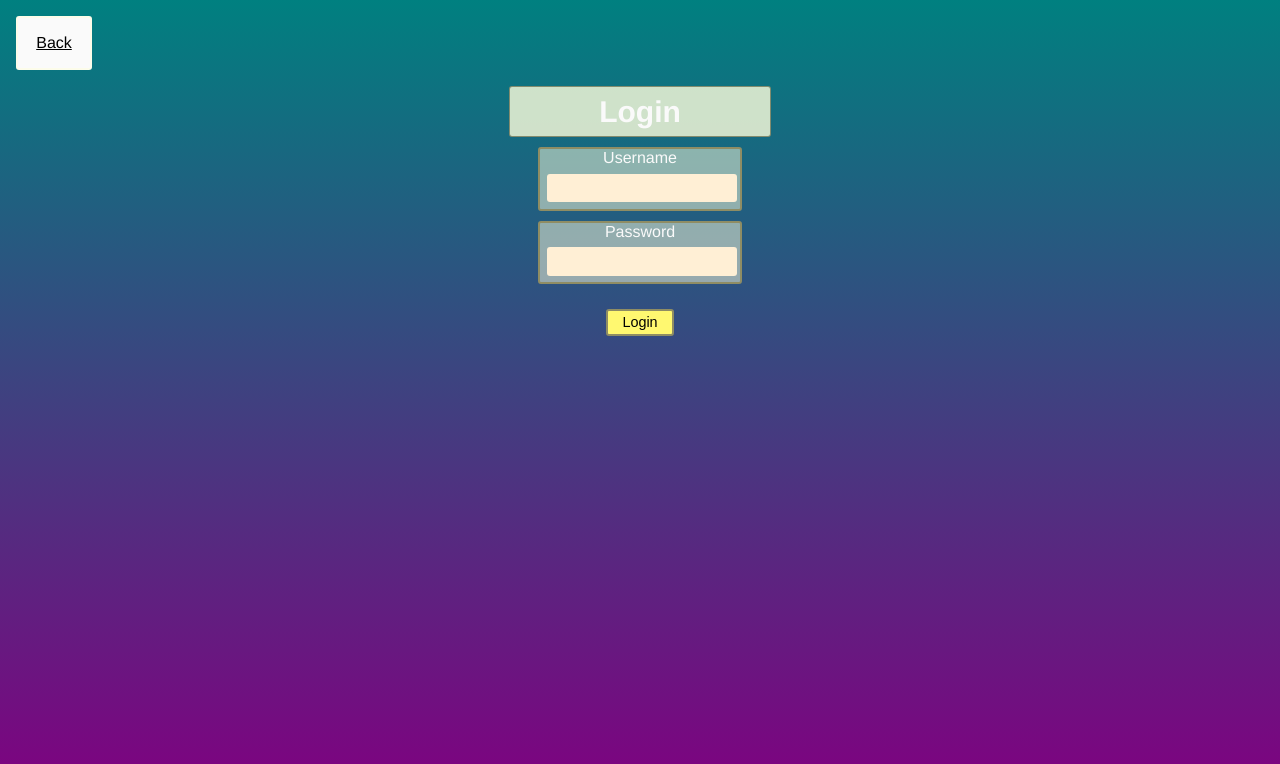
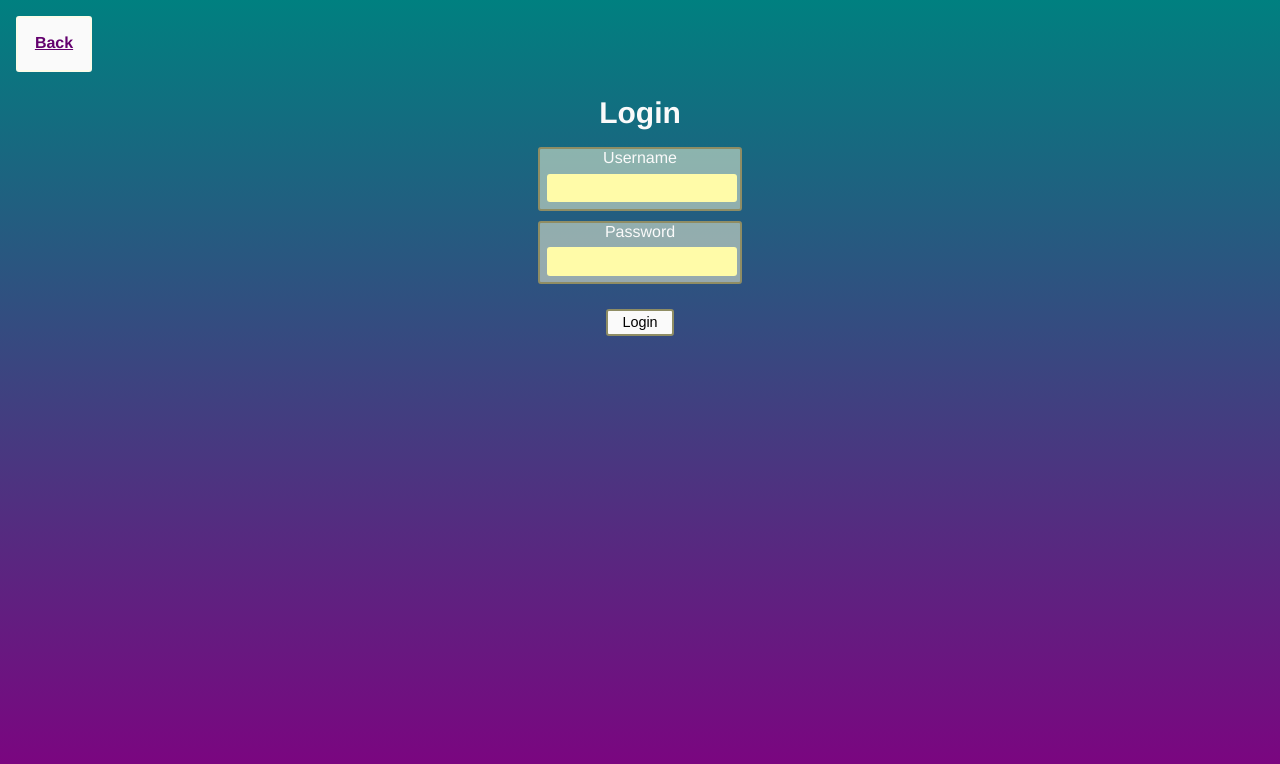
Before and after one commit to Magikarppi/Habit-Tracker, a React (Create React App) app in the folder frontend/: page /login in a window 1280 px wide. Shown: the top 764 px of the page. Built offline with nearby package versions, Linux system fonts and the light colour scheme; no server answers.

Commit message:
More styling, style break in habit list

```diff
--- a/frontend/src/App.tsx
+++ b/frontend/src/App.tsx
@@ -27,6 +27,7 @@
   LoggedInUser,
 } from './types';
 import GlobalStyle from './globalStyle';
+import LoginSignUp from './components/LoginSignUp';
 
 const App = () => {
   const [quote, setQuote] = useState('');
@@ -348,9 +349,10 @@
               redirect ? (
                 <Redirect to={redirect} />
               ) : (
-                <Signup
+                <LoginSignUp
                   username={removeReset(username)}
                   password={removeReset(password)}
+                  handleLoginSubmit={handleLoginSubmit}
                   handleSignUpSubmit={handleSignUpSubmit}
                 />
               )
@@ -363,10 +365,11 @@
               redirect ? (
                 <Redirect to={redirect} />
               ) : (
-                <Login
+                <LoginSignUp
                   username={removeReset(username)}
                   password={removeReset(password)}
                   handleLoginSubmit={handleLoginSubmit}
+                  handleSignUpSubmit={handleSignUpSubmit}
                 />
               )
             }
--- a/frontend/src/components/Habit.tsx
+++ b/frontend/src/components/Habit.tsx
@@ -3,14 +3,17 @@
 import styled from 'styled-components';
 
 const Div = styled.div`
+  display: flex;
+  flex-direction: column;
+  align-items: center;
+  justify-content: center;
   border: 1px solid black;
   height: 90px;
-`
+`;
 
 const StyledLink = styled(Link)`
   color: #000000;
-
-`
+`;
 
 const DoneBtn = styled.button`
   background: #fff870;
@@ -23,7 +26,7 @@
   border: 2px solid #8f8d64;
   border-radius: 3px;
   text-align: center;
-`
+`;
 
 const DoneNotif = styled.div`
   background: #73ff00;
@@ -34,13 +37,12 @@
   border: 2px solid #000000;
   border-radius: 3px;
   text-align: center;
-
-`
+`;
 
 const Habit = ({ habit, handleCompletion }) => {
   if (!habit) {
-    return null
-  };
+    return null;
+  }
 
   const findByMatchingDate = (completions, dateObj) => {
     return completions.filter((completion) => {
@@ -54,17 +56,23 @@
   const todayObj = {
     thisDay: today.getDate(),
     thisMonth: today.getMonth(),
-    thisYear: today.getFullYear()
+    thisYear: today.getFullYear(),
   };
 
   const matchingDates = findByMatchingDate(habit.completions, todayObj);
 
   return (
     <Div>
-      <StyledLink data-cy="habit-link" to={`/habits/${habit.id}`}>{habit.name}</StyledLink>
-      {matchingDates.length > 0 ? (<DoneNotif>Done!</DoneNotif>) : (
+      <StyledLink data-cy="habit-link" to={`/habits/${habit.id}`}>
+        {habit.name}
+      </StyledLink>
+      {matchingDates.length > 0 ? (
+        <DoneNotif>Done!</DoneNotif>
+      ) : (
         <div>
-          <DoneBtn data-cy="done-btn" onClick={() => handleCompletion(habit)}>Done for today!</DoneBtn>
+          <DoneBtn data-cy="done-btn" onClick={() => handleCompletion(habit)}>
+            Done for today!
+          </DoneBtn>
         </div>
       )}
     </Div>
--- a/frontend/src/components/Home.tsx
+++ b/frontend/src/components/Home.tsx
@@ -3,23 +3,37 @@
 import styled from 'styled-components';
 
 import { HomeProps } from '../types';
+import { consts } from '../utils';
 import AddHabit from './AddHabit';
 import Habit from './Habit';
 
 const HabitsDiv = styled.div`
   background: rgba(255, 255, 220, 0.8);
+  display: flex;
+  flex-direction: column;
+  align-items: center;
+  justify-content: center;
   width: 300px;
   padding: 10px;
   margin: auto;
+`;
+
+const ButtonWrapper = styled.div`
+  display: flex;
+  flex-direction: row;
+  align-items: center;
+  justify-content: center;
 `;
 
 const StyledLink = styled(Link)`
   color: #63006e;
   font-weight: bold;
   margin-right: 300px;
-  display: inline-block;
+  display: flex;
+  align-items: center;
+  justify-content: center;
   width: 60px;
-  height: 40px;
+  height: 30px;
 `;
 
 const ParagraphSmall = styled.p`
@@ -50,7 +64,15 @@
 `;
 
 const Wrapper = styled.div`
-  text-align: center;
+  display: flex;
+  flex-direction: column;
+  align-items: center;
+  justify-content: center;
+`;
+
+const HeaderWrapper = styled.div`
+  display: flex;
+  flex-direction: row;
 `;
 
 const H1 = styled.h1`
@@ -125,8 +147,8 @@
           Log out
         </LogOutBtn>
       </div>
+      <H1>{consts.appName}</H1>
       <Wrapper>
-        <H1>Habit Tracker</H1>
         {showHabitForm ? (
           <div data-testid="habitForm-open-div">
             <AddHabit
@@ -165,31 +187,27 @@
     </div>
   ) : (
     <div>
-      <Wrapper>
-        <H1>Habit Tracker</H1>
+      <H1>{consts.appName}</H1>
       <ParagraphBig>
         Did you know that the things that you do{' '}
-          <Underline>repeatedly</Underline> construct your identity and
-          determine the success that you are going to have?
+        <Underline>repeatedly</Underline> construct your identity and determine
+        the success that you are going to have?
       </ParagraphBig>
       <ParagraphMed>Start tracking your habits now!</ParagraphMed>
+      <ButtonWrapper>
         <StyledLink data-cy="login-btn" data-testid="login-btn" to="/login">
           Login
         </StyledLink>
         <StyledLink data-cy="signup-btn" data-testid="signup-btn" to="/signup">
           Sign up
         </StyledLink>
+      </ButtonWrapper>
       {quote ? (
         <ParagraphSmall data-testid="quotePara">
           "{<Italic>{quote}</Italic>}" - {quoteAuthor}
         </ParagraphSmall>
-        ) : (
-          <ParagraphSmall data-testid="quotePara">
-            loading quote...
-          </ParagraphSmall>
-        )}
+      ) : null}
       {/* <ParagraphMed>Here is how Habit Tracker works:</ParagraphMed> */}
-      </Wrapper>
     </div>
   );
 };
--- a/frontend/src/components/LoginSignup.tsx
+++ b/frontend/src/components/LoginSignup.tsx
@@ -1,11 +1,13 @@
 import React from 'react';
 import { Link } from 'react-router-dom';
 import styled from 'styled-components';
-import { SignUpProps } from '../types';
+import { LoginSignUpProps } from '../types';
 
 const SubmitDiv = styled.div`
   margin: auto;
-  text-align: center;
+  display: flex;
+  align-items: center;
+  justify-content: center;
 `;
 
 const StyledLink = styled(Link)`
@@ -51,6 +53,12 @@
   text-align: center;
 `;
 
+const LoginSignUp = ({
+  username,
+  password,
+  handleSignUpSubmit,
+  handleLoginSubmit,
+}: LoginSignUpProps) => {
   const getLastPart = (url: string) => {
     const parts = url.split('/');
     return url.lastIndexOf('/') !== url.length - 1
@@ -60,17 +68,13 @@
 
   const formToShow = getLastPart(window.location.href);
 
-const LoginSignUp = ({
-  username,
-  password,
-  handleSignUpSubmit,
-}: SignUpProps) => {
-  let contents;
-
   switch (formToShow) {
-    case 'login':
-      contents = (
-        <>
+    case 'signup':
+      return (
+        <div>
+          <StyledLink data-cy="back-btn" to="/">
+            Back
+          </StyledLink>
           <H3>Sign Up</H3>
           <div>
             <form onSubmit={handleSignUpSubmit}>
@@ -87,22 +91,49 @@
               </SubmitDiv>
             </form>
           </div>
-        </>
+        </div>
       );
-      break;
-    case 'signup':
-      break;
-    default:
-      break;
-  }
+    case 'login':
       return (
         <div>
           <StyledLink data-cy="back-btn" to="/">
             Back
           </StyledLink>
-      {contents}
+          <H3>Login</H3>
+          <div>
+            <form onSubmit={handleLoginSubmit}>
+              <DivInput>
+                Username{' '}
+                <Input
+                  data-cy="login-user-input"
+                  data-testid="login-user-input"
+                  {...username}
+                />
+              </DivInput>
+              <DivInput>
+                Password{' '}
+                <Input
+                  data-cy="login-pass-input"
+                  data-testid="login-pass-input"
+                  {...password}
+                />
+              </DivInput>
+              <SubmitDiv>
+                <SubmitBtn
+                  data-cy="login-submit"
+                  data-testid="login-submit"
+                  type="submit"
+                >
+                  Login
+                </SubmitBtn>
+              </SubmitDiv>
+            </form>
+          </div>
         </div>
       );
+    default:
+      return null;
+  }
 };
 
 export default LoginSignUp;
--- /dev/null
+++ b/frontend/src/utils.ts
@@ -0,0 +1,3 @@
+export const consts = {
+  appName: 'Simplify Success',
+};
```
Also changed, not shown: frontend/src/types.ts (+3 -8 lines). Lines whose indentation alone changed are shown as unchanged.
